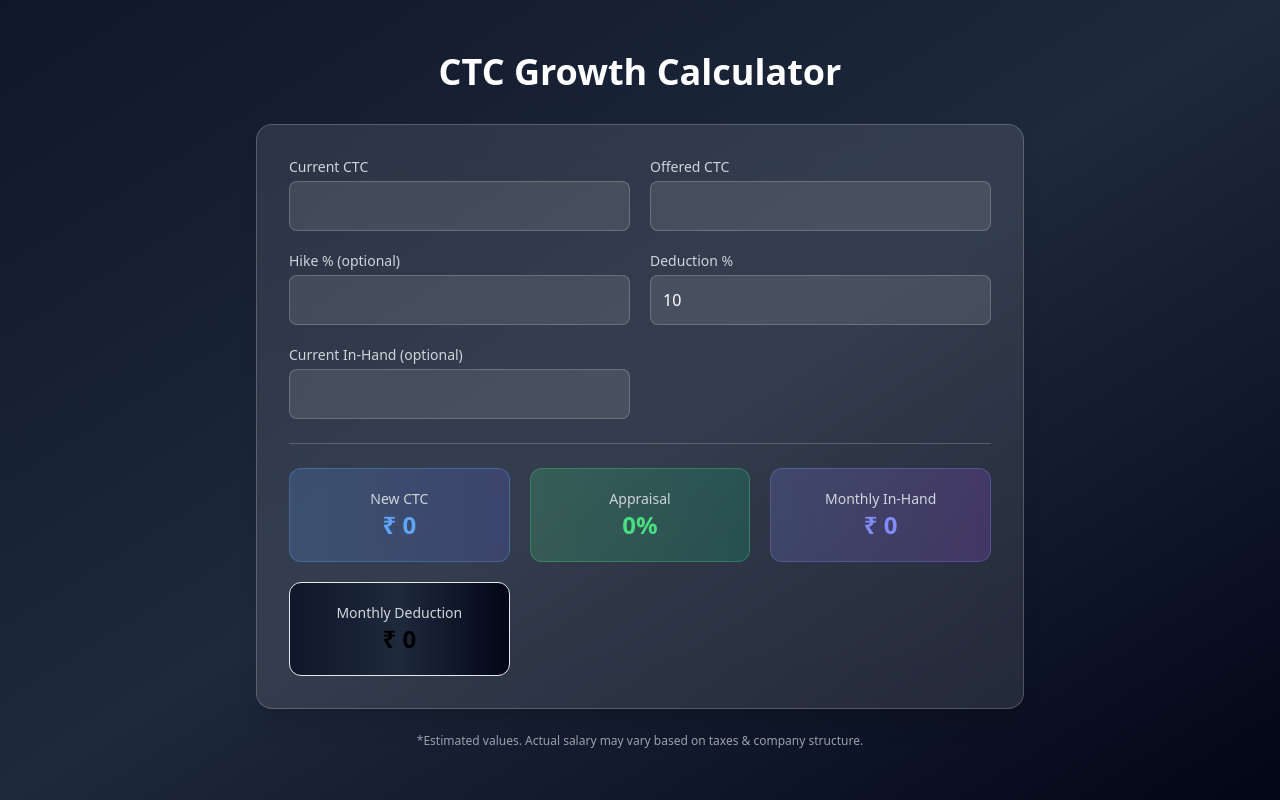
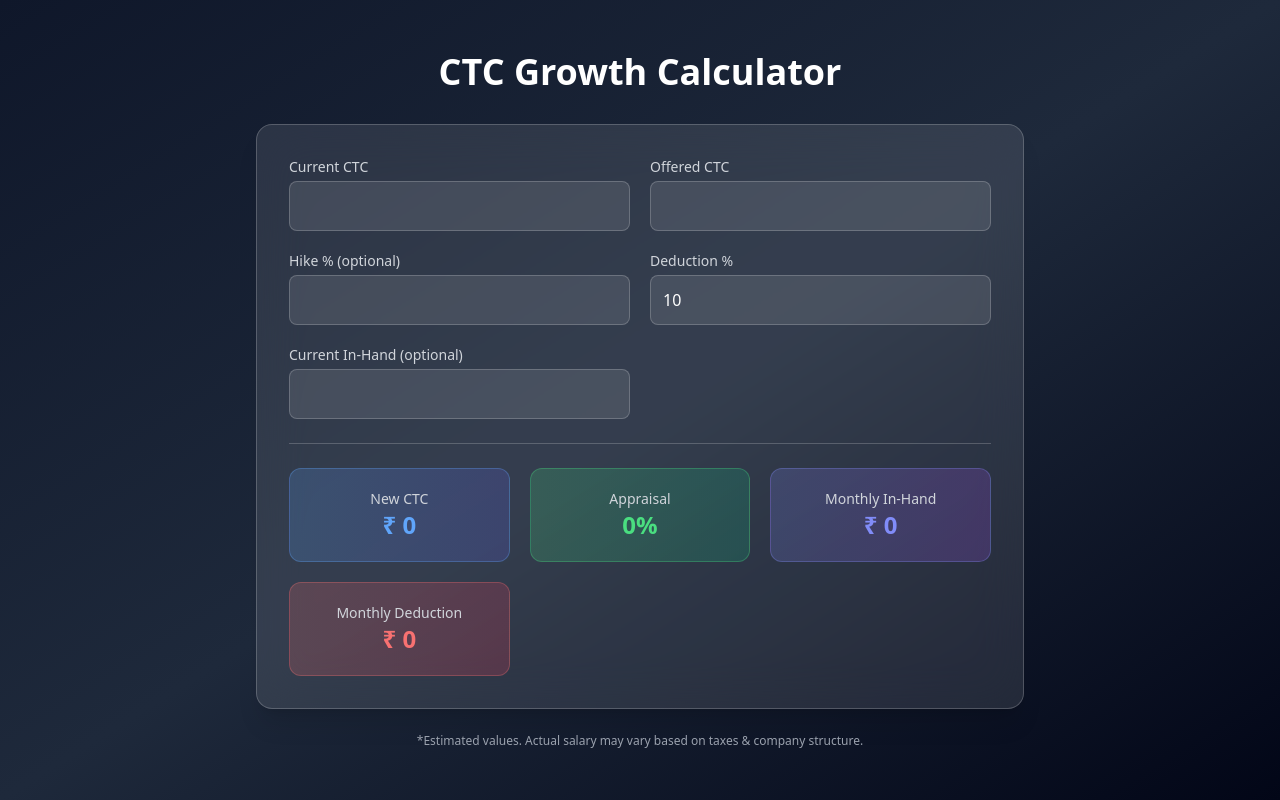
Before and after one commit to Milindkh83/CTC-Growth-Calculator, a React (Create React App) app: page / in a window 1280 px wide. Built offline with nearby package versions, Linux system fonts and the light colour scheme.

Commit message:
add : monthly deduction

```diff
--- a/src/App.js
+++ b/src/App.js
@@ -150,6 +150,7 @@ function Card({ title, value, color }) {
     blue: "from-blue-400/20 to-indigo-500/20 border-blue-400/30 text-blue-400",
     green: "from-green-400/20 to-emerald-500/20 border-green-400/30 text-green-400",
     indigo: "from-indigo-400/20 to-purple-500/20 border-indigo-400/30 text-indigo-400",
+    red: "from-red-400/20 to-rose-500/20 border-red-400/30 text-red-400",
   };
 
   return (
```
